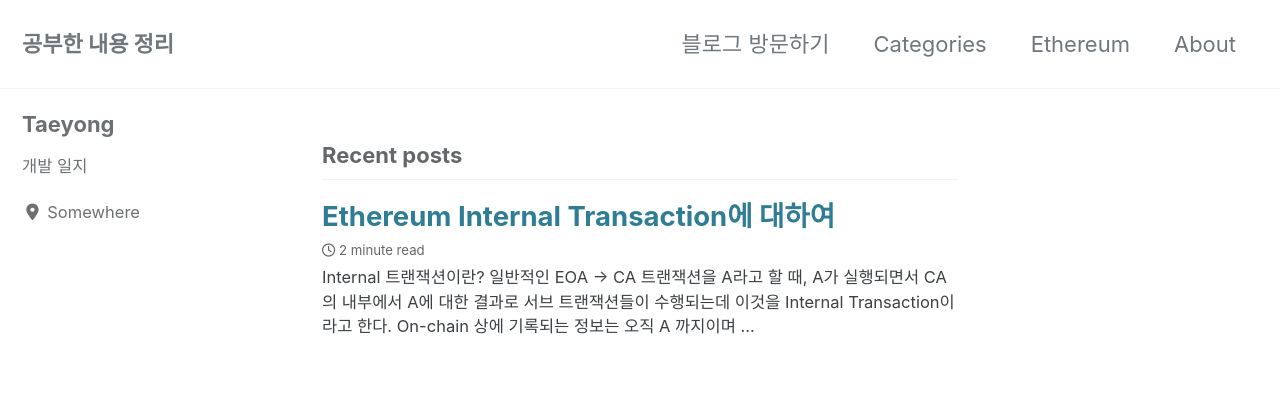
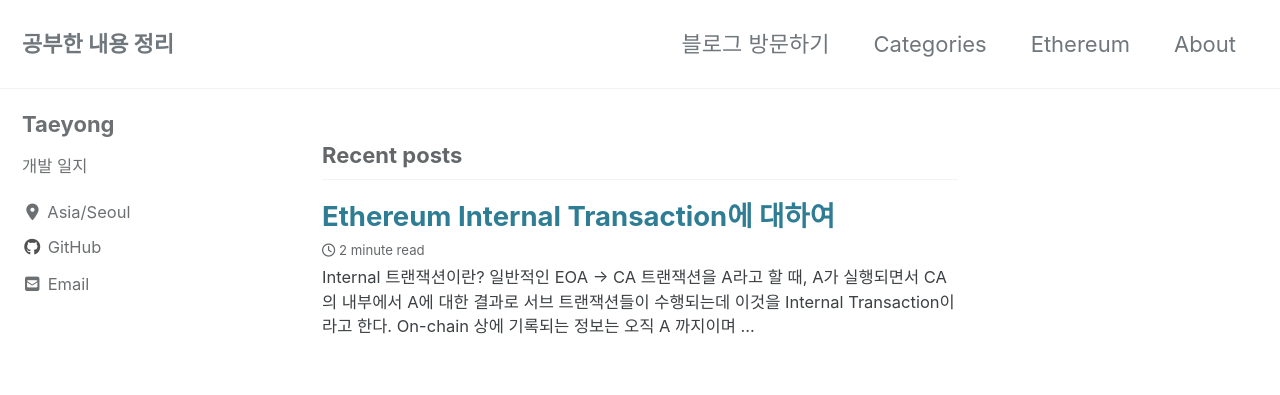
Before and after one commit to TaeYongHwang/TaeYongHwang.github.io, a Jekyll site: the page built from index.html, in a window 1280 px wide. Shown: the top 395 px of the page. Built offline with Jekyll 4.4.1, drawn with Linux system fonts in a browser that asks for light colours; cached includes are drawn as plain includes; nearby versions of some CDN libraries; the list of posts is cut into pages by our own code.

Commit message:
add config

```diff
--- a/_config.yml
+++ b/_config.yml
@@ -96,8 +96,8 @@ author:
   name             : "Taeyong"
   avatar           : # path of avatar image, e.g. "/assets/images/bio-photo.jpg"
   bio              : "개발 일지"
-  location         : "Somewhere"
-  email            :
+  location         : "Asia/Seoul"
+  email            : "xodyd15@naver.com"
   links:
     - label: "Email"
       icon: "fas fa-fw fa-envelope-square"
@@ -113,7 +113,7 @@ author:
       # url: "https://facebook.com/"
     - label: "GitHub"
       icon: "fab fa-fw fa-github"
-      # url: "https://github.com/"
+      url: "https://github.com/TaeYongHwang"
     - label: "Instagram"
       icon: "fab fa-fw fa-instagram"
       # url: "https://instagram.com/"
```
